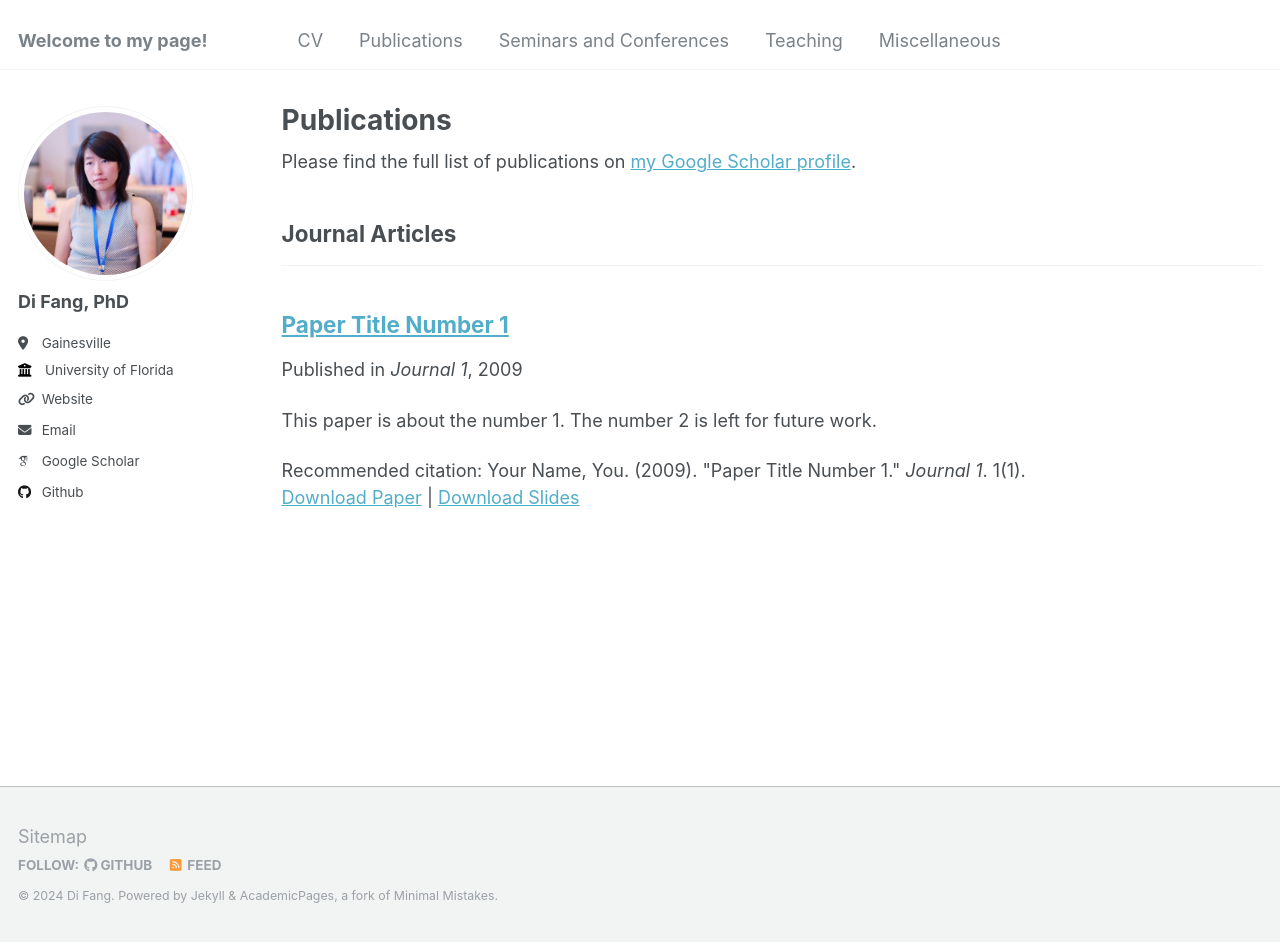
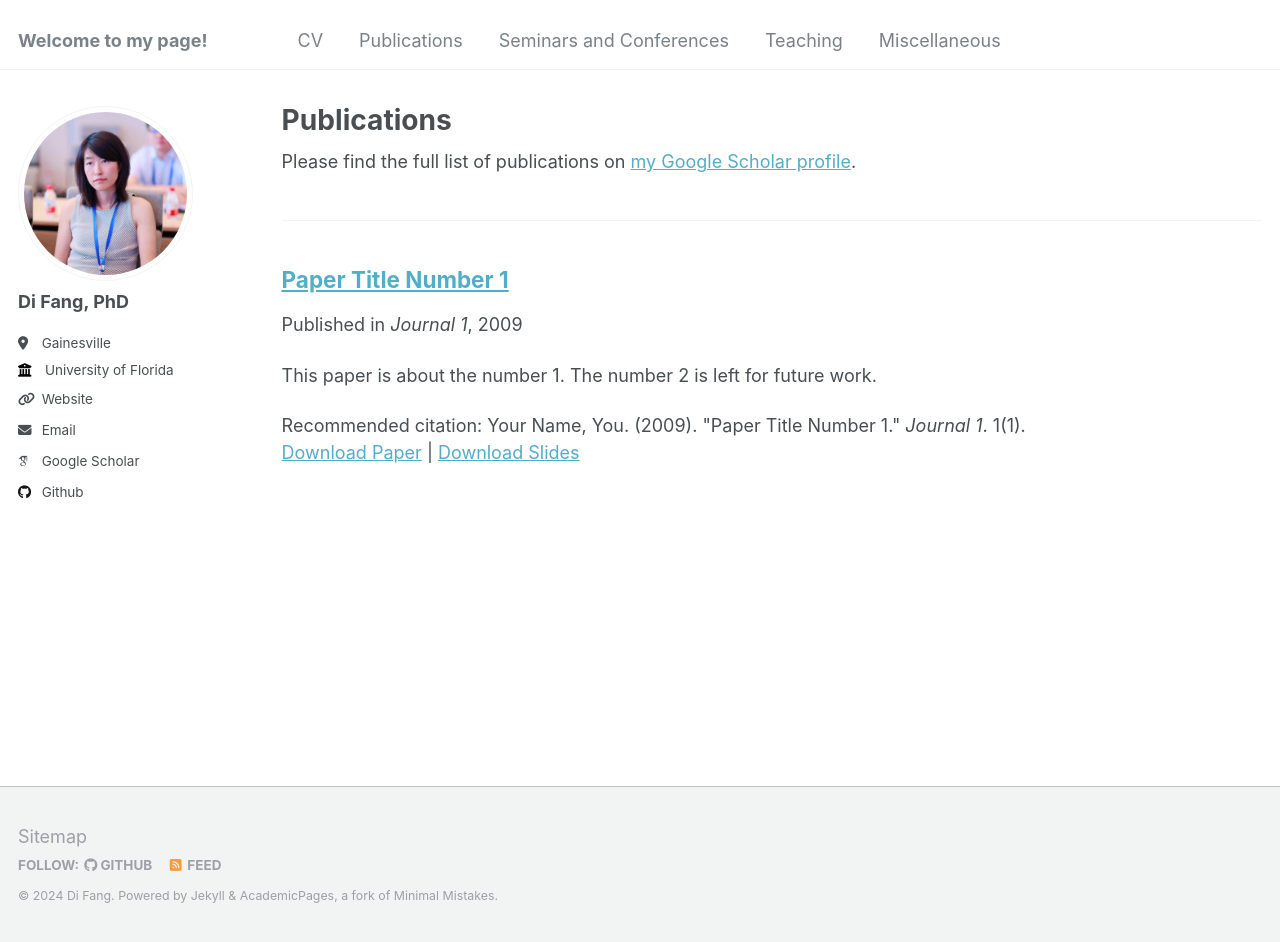
Before and after one commit to fangdi2009/mypage, a Jekyll site: the page built from _pages/publications.html, in a window 1280 px wide and 942 px high. Built offline with Jekyll 4.4.1, drawn with Linux system fonts in a browser that asks for light colours; some web fonts are replaced.

Commit message:
Update _config.yml

```diff
--- a/_config.yml
+++ b/_config.yml
@@ -76,11 +76,11 @@ author:
 # Publication Category - The following the list of publication categories and their headings
 publication_category:
   books:
-    title: 'Books'
+    title: ''
   manuscripts:
-    title: 'Journal Articles'
+    title: ''
   conferences:
-    title: 'Conference Papers'
+    title: ''
 
 # Site Settings
 teaser                   :  # filename of teaser fallback teaser image placed in /images/, .e.g. "500x300.png"
@@ -211,7 +211,7 @@ kramdown:
 collections:
   teaching:
     output: true
-    permalink: /:collection/:path/
+    permalink: _teaching/teaching
   publications:
     output: true
     permalink: /:collection/:path/
```
